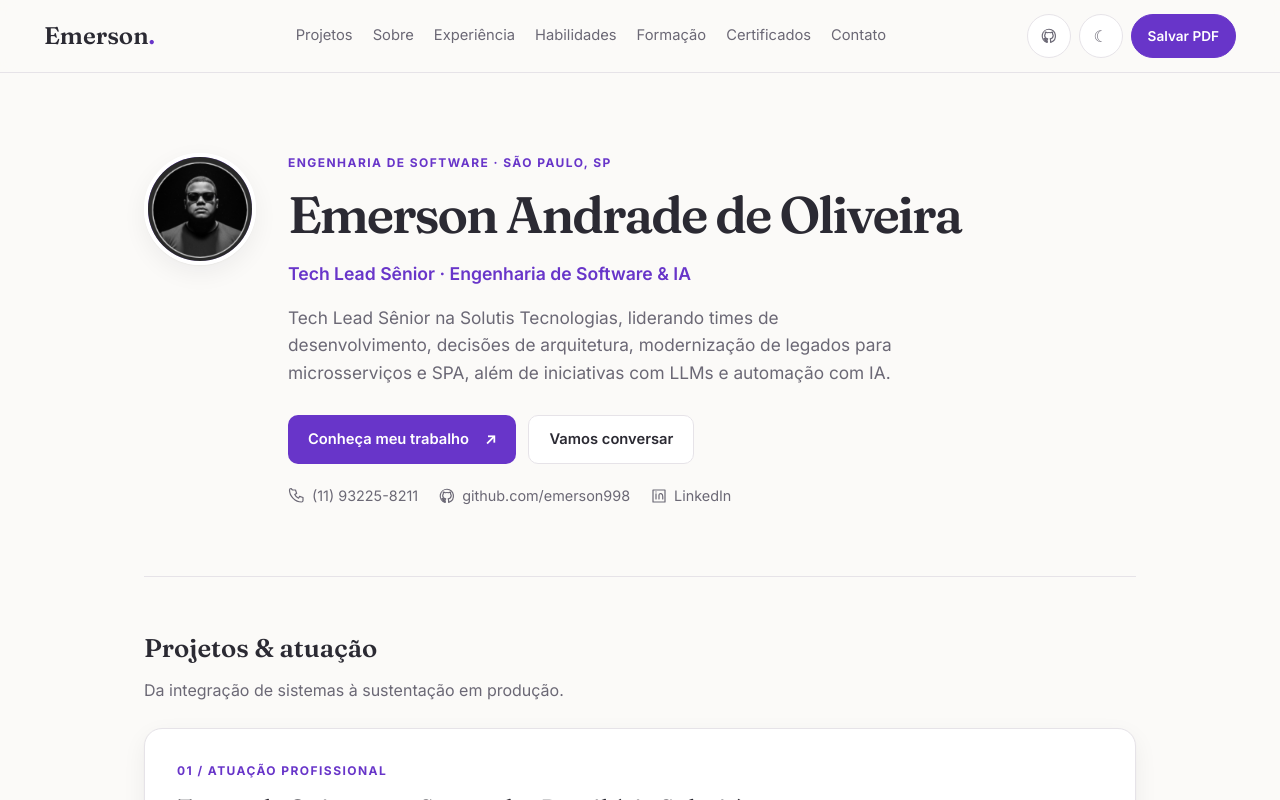
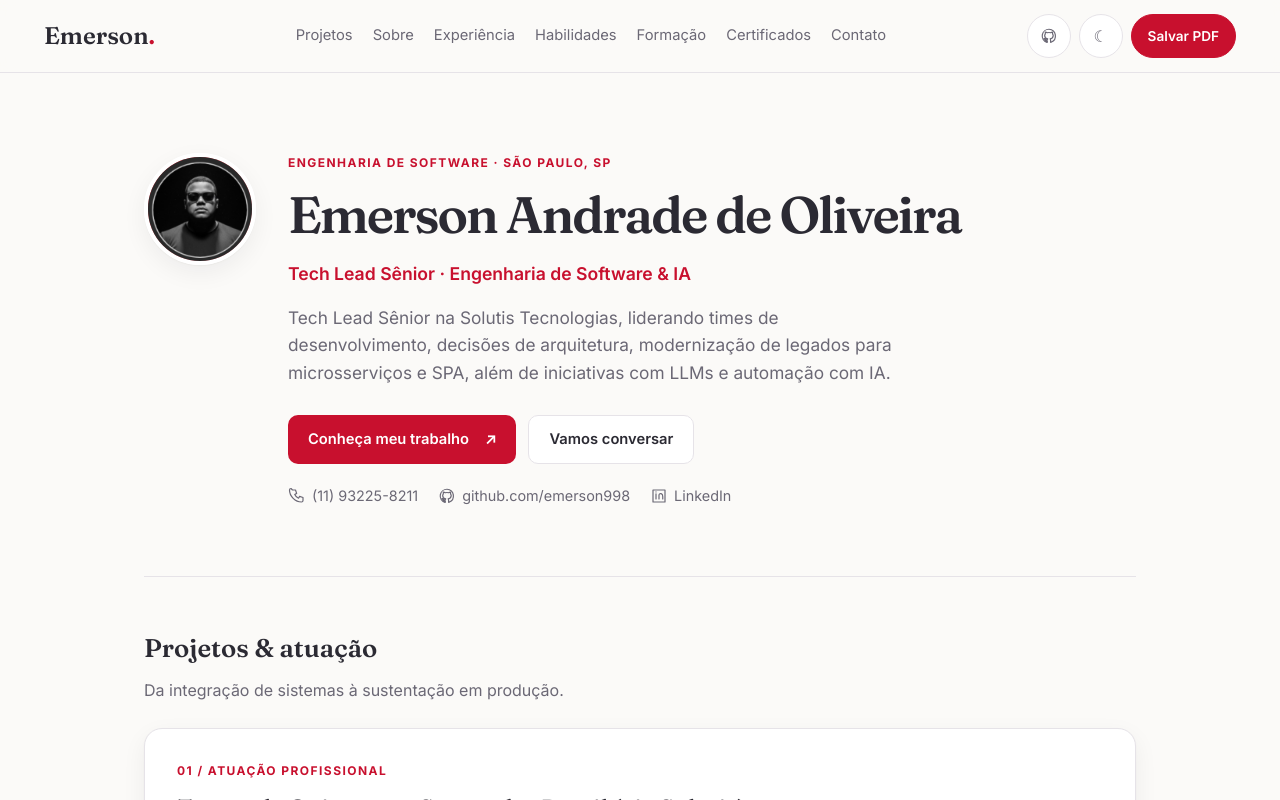
Before and after one commit to emerson998/Preview, a React (Vite) app: page / in a window 1280 px wide. Shown: the top 800 px of the page. Built offline with nearby package versions, Linux system fonts and the light colour scheme.

Commit message:
style: replace purple with red across portfolio

```diff
--- a/src/index.css
+++ b/src/index.css
@@ -4,10 +4,10 @@
   --text: #2b2a33;
   --text-muted: #6b6875;
   --border: #e6e3e8;
-  --accent: #6835c9;
+  --accent: #c8102e;
   --accent-contrast: #ffffff;
-  --tag-bg: #f1edf9;
-  --tag-text: #5b3b9e;
+  --tag-bg: #fff0f2;
+  --tag-text: #9f1027;
   --shadow: 0 1px 2px rgba(20, 16, 30, 0.04), 0 8px 24px rgba(20, 16, 30, 0.06);
 
   --sans: "Inter", system-ui, "Segoe UI", Roboto, sans-serif;
@@ -22,10 +22,10 @@
   --text: #eeecf1;
   --text-muted: #a29fb0;
   --border: #302e3a;
-  --accent: #b794ff;
+  --accent: #ff6677;
   --accent-contrast: #1c1b24;
-  --tag-bg: #2a2438;
-  --tag-text: #d8c8ff;
+  --tag-bg: #351c23;
+  --tag-text: #ffc0c9;
   --shadow: 0 1px 2px rgba(0, 0, 0, 0.3), 0 8px 24px rgba(0, 0, 0, 0.35);
 
   color-scheme: dark;
```
